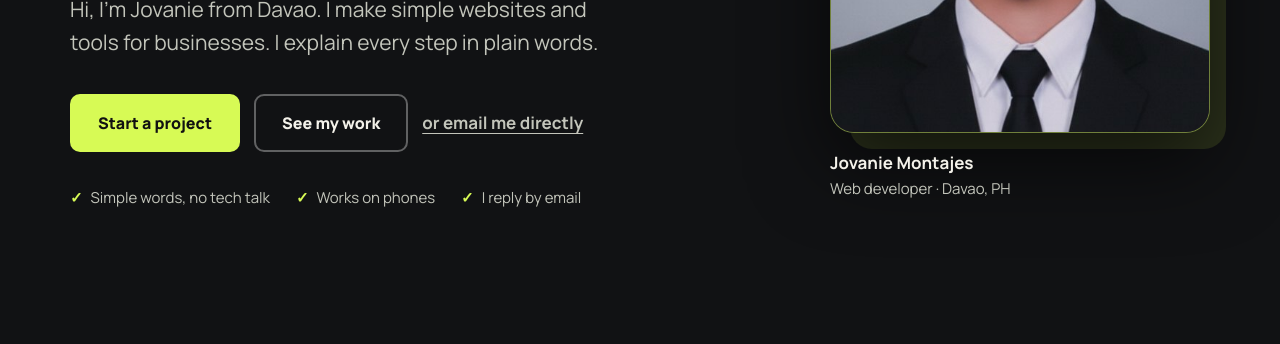
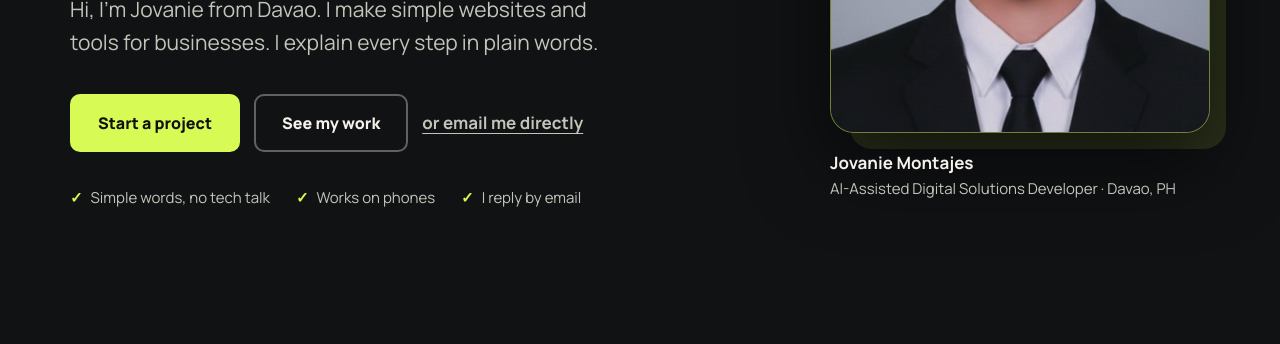
Before and after one commit to jovaniedionesmontajes-stack/jovanie-portfolio, a plain HTML site: page index.html in a window 1280 px wide. Shown: the part 456-800 px from the top of the page. Drawn offline with nearby package versions, Linux system fonts and the light colour scheme.

Commit message:
Add files via upload

```diff
--- a/index.html
+++ b/index.html
@@ -51,7 +51,7 @@
       </div>
       <figure class="hero-photo">
         <div class="photo-frame"><img src="assets/profile.jpg" width="702" height="602" alt="Portrait of Jovanie Montajes in a black suit" fetchpriority="high"></div>
-        <figcaption><strong>Jovanie Montajes</strong><span>Web developer · Davao, PH</span></figcaption>
+        <figcaption><strong>Jovanie Montajes</strong><span>AI-Assisted Digital Solutions Developer · Davao, PH</span></figcaption>
       </figure>
     </section>
 
```
